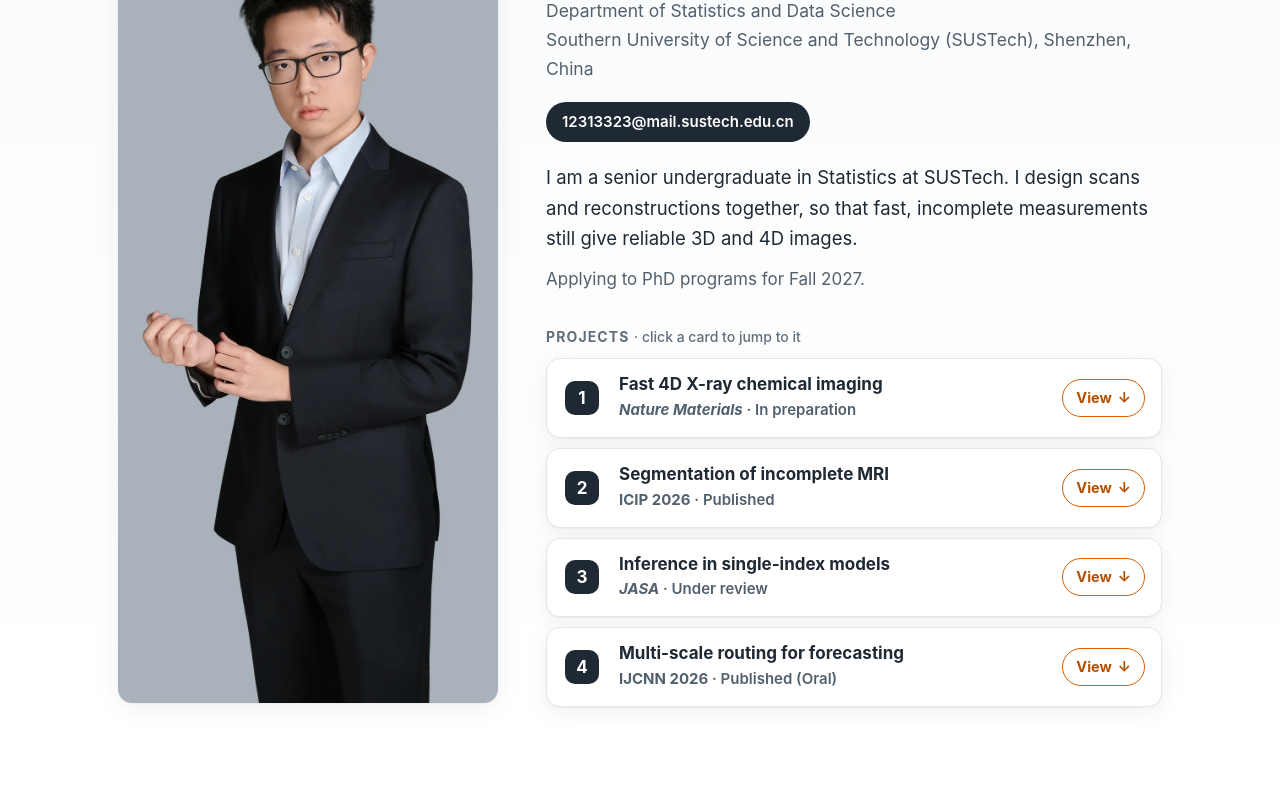
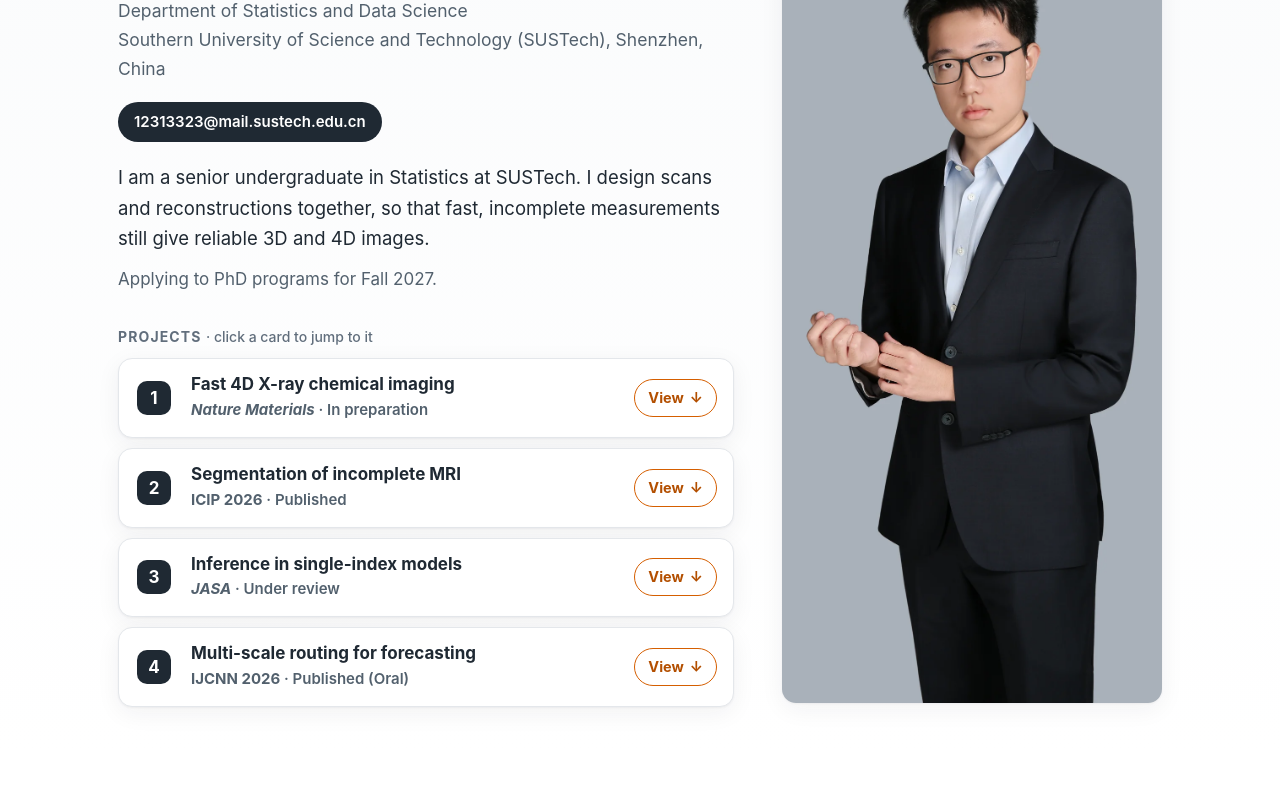
Before and after one commit to jiayangx-sustech/jiayangx-sustech.github.io, a plain HTML site: page index.html in a window 1280 px wide. Shown: the part 199-989 px from the top of the page. Drawn offline with Linux system fonts and the light colour scheme.

Commit message:
Portrait on the right of the name and introduction
Co-Authored-By: Claude <noreply@anthropic.com>

```diff
--- a/assets/css/style.css
+++ b/assets/css/style.css
@@ -21,8 +21,8 @@ h3.sub{font-size:15px;text-transform:uppercase;letter-spacing:.06em;color:var(--
 
 /* hero with the four project links */
 .hero{padding:60px 0 44px;background:linear-gradient(180deg,#FAFBFC 0,#fff 100%)}
-.hero-main{display:grid;grid-template-columns:380px 1fr;gap:48px;align-items:center}
-.portrait{display:block;width:380px}.portrait img{display:block;width:100%;height:auto;aspect-ratio:900/1843;object-fit:cover;border-radius:var(--radius);box-shadow:var(--shadow)}
+.hero-main{display:grid;grid-template-columns:1fr 380px;gap:48px;align-items:center}
+.portrait{display:block;width:380px;order:2}.portrait img{display:block;width:100%;height:auto;aspect-ratio:900/1843;object-fit:cover;border-radius:var(--radius);box-shadow:var(--shadow)}
 .hero h1{font-size:52px;letter-spacing:-.01em;margin-bottom:12px}
 .affil{color:var(--sub);font-size:17.5px}
 .contact{margin:18px 0 20px}
@@ -116,7 +116,7 @@ section{padding:58px 0}section+section{border-top:1px solid var(--rule)}
 .lb-close{top:14px;right:16px}.lb-prev{left:10px;top:50%}.lb-next{right:10px;top:50%}
 .lb-close:hover,.lb-prev:hover,.lb-next:hover{background:rgba(255,255,255,.12)}
 
-@media (max-width:980px){.edu-grid{grid-template-columns:1fr}.hero-main{grid-template-columns:280px 1fr;gap:36px}.portrait{width:280px}.ri-grid{grid-template-columns:1fr 1fr}.ptext{padding:26px 24px 6px}
+@media (max-width:980px){.edu-grid{grid-template-columns:1fr}.hero-main{grid-template-columns:1fr 280px;gap:36px}.portrait{width:280px}.ri-grid{grid-template-columns:1fr 1fr}.ptext{padding:26px 24px 6px}
   .hero h1{font-size:40px}.honor{grid-template-columns:1fr auto}.honor .hnote{grid-column:1/-1;order:3}}
-@media (max-width:760px){.hero-main{grid-template-columns:1fr;gap:28px}.portrait{width:min(300px,82vw);margin:0 auto}}
+@media (max-width:760px){.hero-main{grid-template-columns:1fr;gap:28px}.portrait{width:min(300px,82vw);margin:0 auto;order:0}}
 @media (max-width:560px){.ri-grid,.skill{grid-template-columns:1fr}.skill{gap:8px}.wrap{padding:0 16px}.nav-links{gap:16px}.brand{display:none}.qcard{grid-template-columns:34px 1fr}.qgo{grid-column:2;justify-self:start}}
```
Also changed, not shown: index.html (+1 -1 lines).
